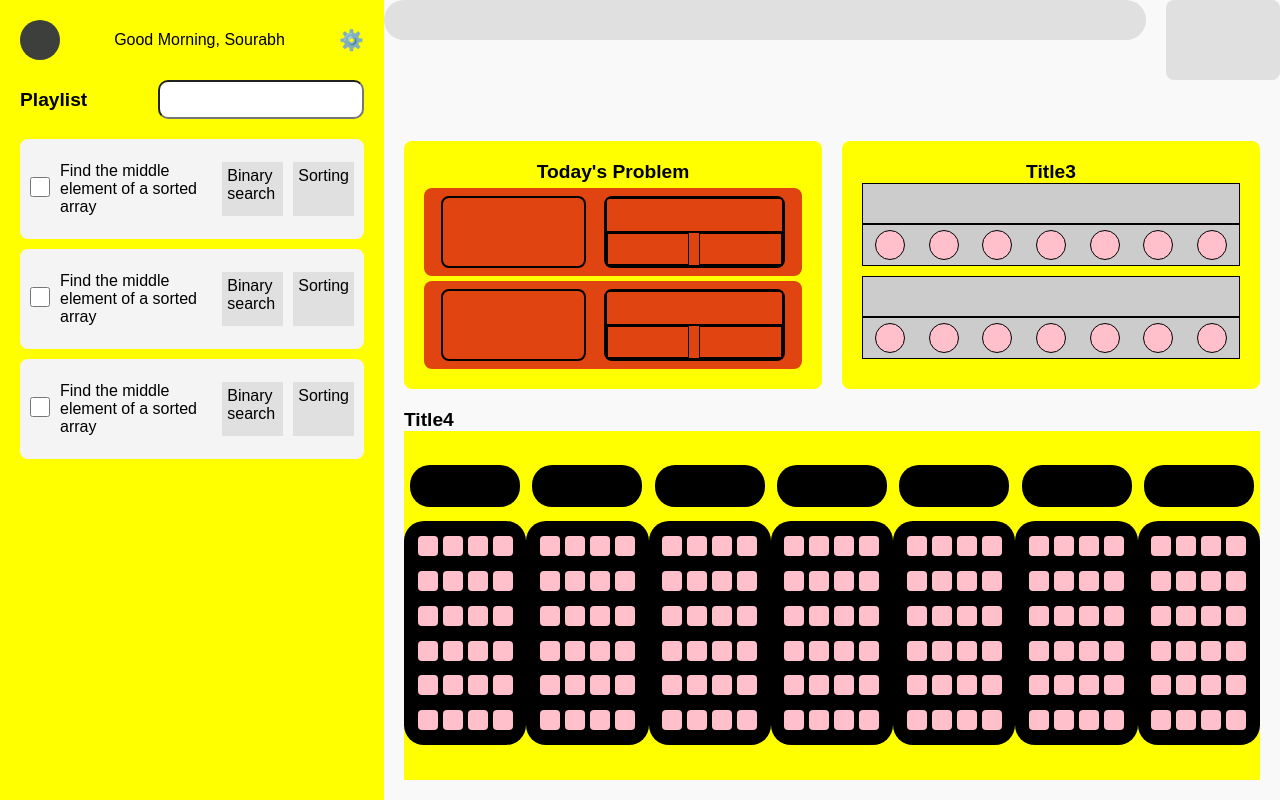
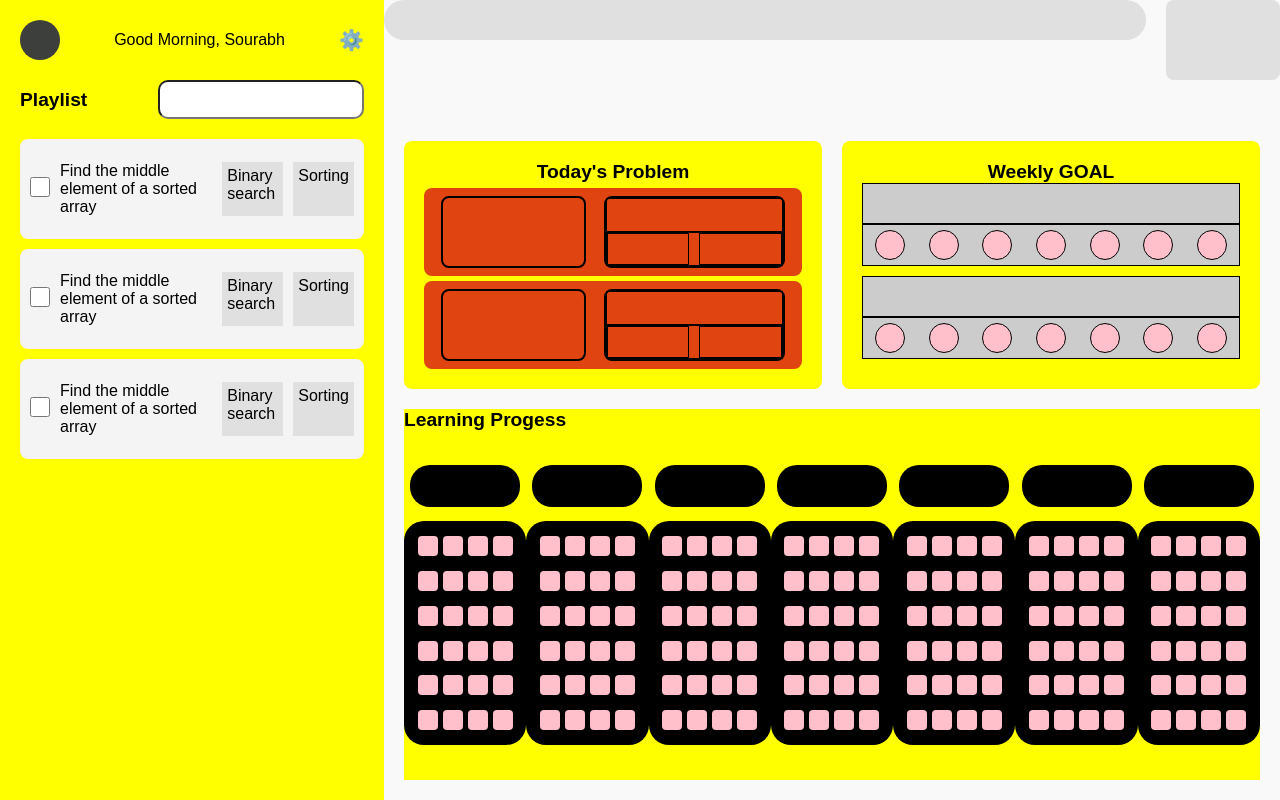
Before and after one commit to Tina067/CodeHub, a React (Create React App) app: page / in a window 1280 px wide. Built offline with nearby package versions, Linux system fonts and the light colour scheme.

Commit message:
2nd commit 10-11-24

```diff
--- a/src/components/Card.jsx
+++ b/src/components/Card.jsx
@@ -7,7 +7,7 @@ import SectionTitle from './SectionTitle';
 function Card() {
   return (
     <div className="card">
-      <SectionTitle title="Title3" />
+      <SectionTitle title="Weekly GOAL" />
       <CardPlaceholder />
       <CardPlaceholder />
     </div>
--- a/src/components/CardGrid.jsx
+++ b/src/components/CardGrid.jsx
@@ -1,5 +1,6 @@
 import React from 'react';
 import './CardGrid.css';
+// import SectionTitle from './SectionTitle';
 // import Card from './Card';
 import ProgressCard from './ProgressCard';
 
@@ -8,6 +9,8 @@ function CardGrid() {
 
   return (
     <div className="card-grid">
+    {/* <div className="title4"><SectionTitle title="Title4" /></div> */}
+    <div className='cards'></div>
       {progressCards.map((item, index) => (
         <ProgressCard key={index} />
       ))}
--- a/src/components/MainContent.css
+++ b/src/components/MainContent.css
@@ -62,3 +62,8 @@
   /* background-color: yellow; */
   border-radius: 8px;
 }
+.Title4-section{
+  display:flex;
+  flex-direction: column;
+  background-color: yellow;
+}
--- a/src/components/MainContent.jsx
+++ b/src/components/MainContent.jsx
@@ -19,7 +19,7 @@ function MainContent() {
         </div>
       </div>
       <div className='Title4-section'>
-      <SectionTitle title="Title4" />
+      <SectionTitle title="Learning Progess" />
       <CardGrid />
       </div>
     </div>
```
Also changed, not shown: src/components/CardGrid.css (+10 -0 lines).
